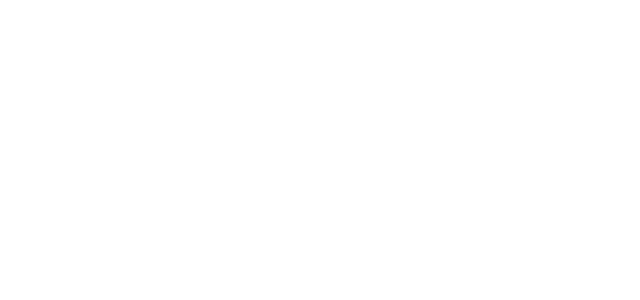
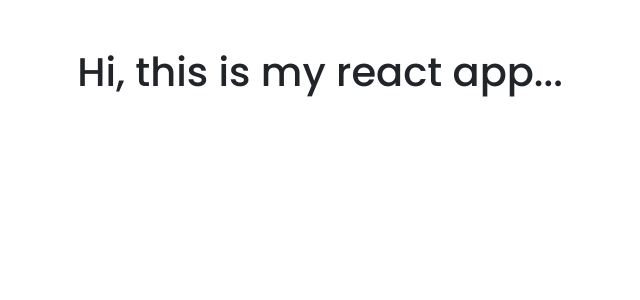
Before and after one commit to AmirAliLiaqat/react-app, a React (Create React App) app: page / in a window 1280 px wide. Shown: the top 300 px of the page, without its empty margins (320-960 px from the left). Built offline with nearby package versions, Linux system fonts and the light colour scheme; a web font is replaced by a local one.

Commit message:
Adding route and switch modules...

```diff
--- a/src/App.js
+++ b/src/App.js
@@ -1,9 +1,11 @@
 import React from "react";
+import { Route, Switch } from "react-router-dom";
 import '../node_modules/bootstrap/dist/css/bootstrap.min.css';
 
 const App = () => {
     return(
         <>
+            <h1 className="text-center my-5">Hi, this is my react app...</h1>
         </>
     );
 }
```
